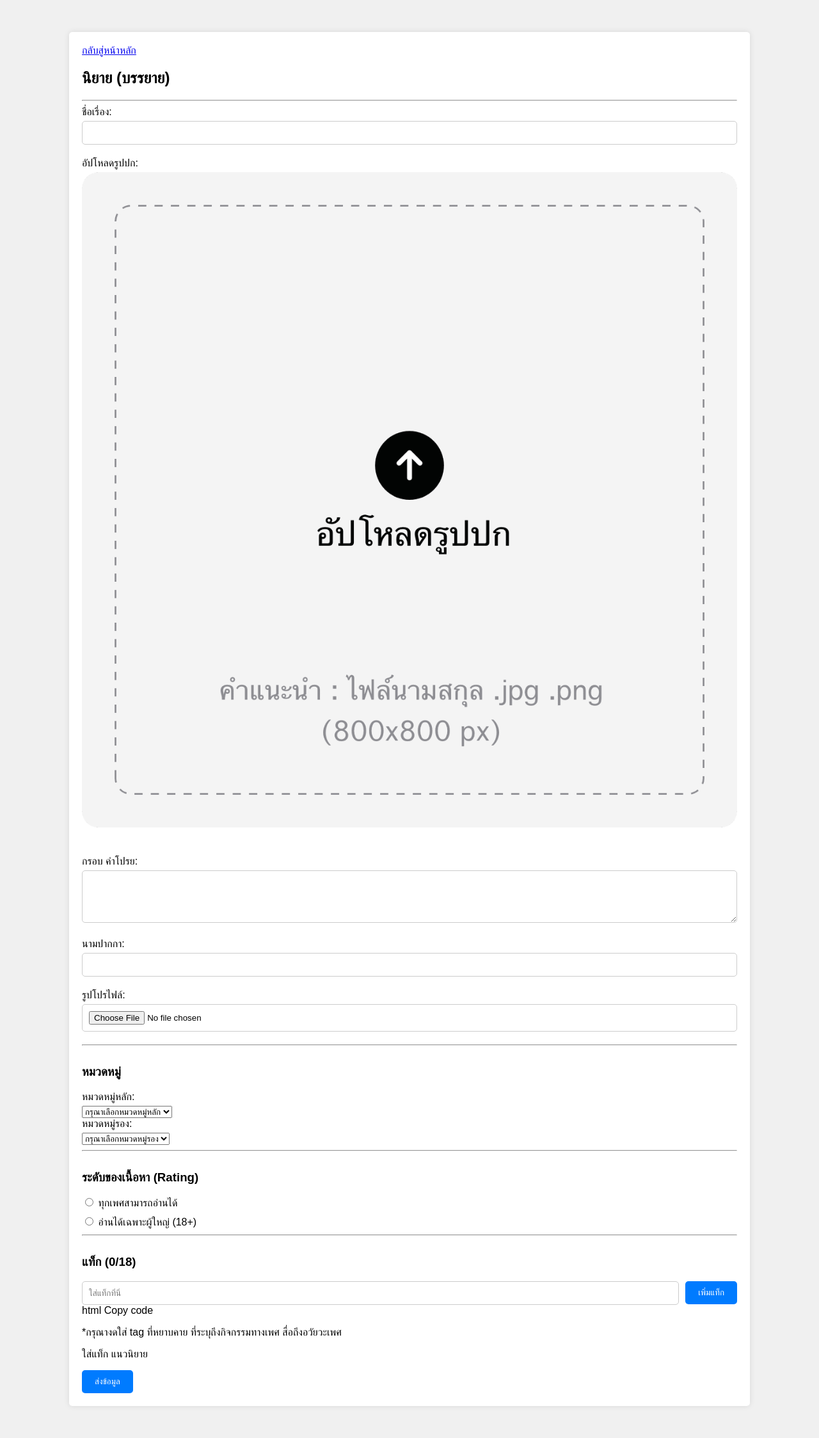
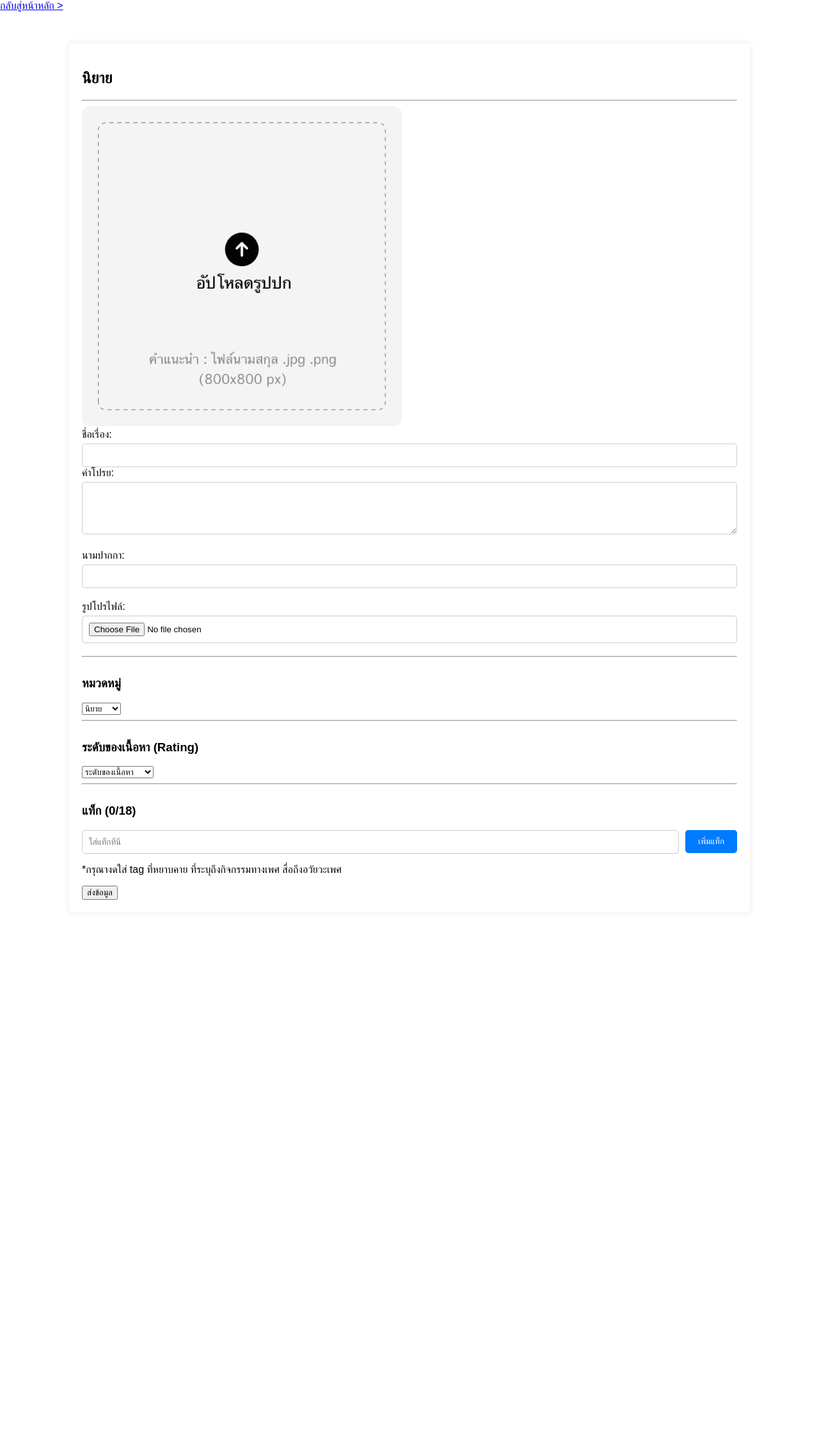
Before and after one commit to MOOOOOOMOOOOOO/project_oop, a FastAPI app: template Templates/add_writing.html in a window 1280 px wide. Shown: the whole page at 64% size. After the commit the page ends 1406 px from the top, so only its background shows below. Run offline with FastAPI, Linux system fonts and the light colour scheme; the template is opened without the code that fills it, so the values that code supplies are empty; parts of the project's set-up code (start-up, migrations or seed data) failed here and were passed over.

Commit message:
าเีา

```diff
--- a/Templates/add_writing.html
+++ b/Templates/add_writing.html
@@ -7,23 +7,22 @@
     <link rel="stylesheet" href="style.css">
 </head>
 <body>
+    <a href="index.html">กลับสู่หน้าหลัก > </a>
     <div class="writing-container">
-        <a href="index.html">กลับสู่หน้าหลัก</a>
-        <h2>นิยาย (บรรยาย)</h2>
+        <h2>นิยาย</h2>
         <hr>
         <div class="form">
-            <div class="form-group">
+            <div class="upload-cover-group form-group">
+                <input type="file" id="upload-cover" name="upload-cover" accept="image/*" style="display:none;">
+                <img class="image" src="uplade_picture.png" onclick="document.getElementById('upload-cover').click();">
+                <div class="right-section">
                     <label for="writing-title">ชื่อเรื่อง:</label>
+                    <div class="title-box">
                         <input type="text" id="writing-title" name="writing-title" required>
                     </div>
-            <div class="form-group">
-                <label for="upload-cover">อัปโหลดรูปปก:</label>
-                <input type="file" id="upload-cover" name="upload-cover" accept="image/*" style="display:none;">
-                <img class="image" src="uplade_picture.png" onclick="document.getElementById('upload-cover').click();">
+                    <label for="caption">คำโปรย:</label>
+                    <textarea id="caption" name="caption" rows="4" required></textarea>
                 </div>
-            <div class="form-group">
-                <label for="caption">กรอบ คำโปรย:</label>
-                <textarea id="caption" name="caption" rows="4" required></textarea>
             </div>
             <div class="form-group">
                 <label for="pen-name">นามปากกา:</label>
@@ -33,32 +32,26 @@
                 <label for="profile-image">รูปโปรไฟล์:</label>
                 <input type="file" id="profile-image" name="profile-image" accept="image/*" required>
             </div>
-        </div>
             <hr>
             <div class="categories">
                 <h3>หมวดหมู่</h3>
-            <div class="main-category">
-                <label for="main-category">หมวดหมู่หลัก:</label>
-                <select id="main-category" name="main-category" required>
-                    <option value="">กรุณาเลือกหมวดหมู่หลัก</option>
-                    <!-- เพิ่ม option ตามความเหมาะสม -->
+                <select id="category" name="category">
+                    <option value="นิยาย">นิยาย</option>
+                    <option value="แฟนฟิค">แฟนฟิค</option>
+                    <option value="การ์ตูน">การ์ตูน</option>
                 </select>
-            </div>
-            <div class="sub-category">
-                <label for="sub-category">หมวดหมู่รอง:</label>
-                <select id="sub-category" name="sub-category">
-                    <option value="">กรุณาเลือกหมวดหมู่รอง</option>
-                    <!-- เพิ่ม option ตามความเหมาะสม -->
-                </select>
-            </div>
             </div>
             <hr>
             <div class="rating">
                 <h3>ระดับของเนื้อหา (Rating)</h3>
-            <div class="rating-options">
-                <label><input type="radio" name="rating" value="0" required> ทุกเพศสามารถอ่านได้</label>
-                <label><input type="radio" name="rating" value="18"> อ่านได้เฉพาะผู้ใหญ่ (18+)</label>
-            </div>
+                <select id="category" name="category">
+                    <option value="ระดับของเนื้อหา">ระดับของเนื้อหา</option>
+                    <option value="ทุกวัย">ทุกวัย</option>
+                    <option value="ปฐมวัย อายุ 3-5 ปี">ปฐมวัย อายุ 3-5 ปี</option>
+                    <option value="เด็ก อายุ 6-12 ปี">ปฐมวัย อายุ 3-5 ปี</option>
+                    <option value="น.13 อายุ 13 ปีขึ้นไป">ปฐมวัย อายุ 3-5 ปี</option>
+                    <option value="ฉ.20 เฉพาะผู้ใหญ่ อายุ 20 ปีขึ้นไป">ปฐมวัย อายุ 3-5 ปี</option>
+                </select>
             </div>
             <hr>
             <div class="tags">
@@ -67,26 +60,11 @@
                     <input type="text" id="tag-input" name="tags" placeholder="ใส่แท็กที่นี่" required>
                     <button id="add-tag-button">เพิ่มแท็ก</button>
                 </div>
-
-html
-Copy code
                 <p>*กรุณางดใส่ tag ที่หยาบคาย ที่ระบุถึงกิจกรรมทางเพศ สื่อถึงอวัยวะเพศ</p>
-            <p>ใส่แท็ก แนวนิยาย</p>
             </div>
             <button type="submit">ส่งข้อมูล</button>
         </div>
-
-    <script>
-        document.getElementById('add-tag-button').addEventListener('click', function() {
-            var tagInput = document.getElementById('tag-input');
-            var tagValue = tagInput.value;
-            var tagsContainer = document.querySelector('.tags-input');
-            var tagElement = document.createElement('div');
-            tagElement.classList.add('tag');
-            tagElement.textContent = tagValue;
-            tagsContainer.appendChild(tagElement);
-            tagInput.value = '';
-        });
-    </script>
+    </div>
+    <script src="script.js"></script>
 </body>
 </html>
--- a/Templates/style.css
+++ b/Templates/style.css
@@ -1,9 +1,11 @@
+/* General styles */
 html, body {
     margin: 0;
     padding: 0;
     font-family: "IBM Plex Sans Thai", sans-serif;
 }
 
+/* Header styles */
 .buy_coin_title {
     background-color: rgb(98, 153, 177);
     padding: 20px;
@@ -25,7 +27,7 @@ html, body {
     color: aliceblue;
     padding: 15px;
     display: inline-block;
-    text-decoration:none ;
+    text-decoration: none;
 }
 
 .brand {
@@ -34,19 +36,17 @@ html, body {
 }
 
 .button {
-    color:antiquewhite;
+    color: antiquewhite;
     background-color: brown;
     padding: 15px;
     text-align: center;
     text-decoration: none;
     margin-bottom: 10px;
-    /* display: block; */
     display: inline-block;
     width: 50px;
 }
 
 .payment_img {
-    /* color:rgb(73, 72, 72); */
     background-color: rgba(75, 73, 73, 0.493);
     padding: 0.7px;
     margin-left: 20px;
@@ -59,6 +59,7 @@ html, body {
     background-color: rgb(75, 81, 82);
 }
 
+/* Login styles */
 .login-container {
     width: 300px;
     margin: 0 auto;
@@ -68,34 +69,34 @@ html, body {
     background-color: white;
 }
 
-.box {
+.login-container .box {
     background-color: white;
     padding: 0px 0px;
 }
 
-.image {
+.login-container .image {
     width: 100%;
     margin-bottom: 20px;
 }
 
-.form-group {
+.login-container .form-group {
     margin-bottom: 20px;
 }
 
-label {
+.login-container label {
     display: block;
     margin-bottom: 5px;
 }
 
-input[type="text"],
-input[type="password"] {
+.login-container input[type="text"],
+.login-container input[type="password"] {
     width: 100%;
     padding: 10px;
-    border: 1px solid #ccc;
+    border: 1px solid white;
     border-radius: 5px;
 }
 
-button {
+.login-container button {
     padding: 10px 20px;
     background-color: #007bff;
     color: #fff;
@@ -104,17 +105,11 @@ button {
     cursor: pointer;
 }
 
-button:hover {
+.login-container button:hover {
     background-color: #0056b3;
 }
 
-body {
-    font-family: Arial, sans-serif;
-    background-color: #f0f0f0;
-    margin: 0;
-    padding: 0;
-}
-
+/* Add writing styles */
 .writing-container {
     width: 80%;
     margin: 50px auto;
@@ -124,18 +119,18 @@ body {
     box-shadow: 0 0 10px rgba(0, 0, 0, 0.1);
 }
 
-.form-group {
+.writing-container .form-group {
     margin-bottom: 20px;
 }
 
-.form-group label {
+.writing-container .form-group label {
     display: block;
     margin-bottom: 5px;
 }
 
-.form-group input[type="text"],
-.form-group input[type="file"],
-.form-group textarea {
+.writing-container .form-group input[type="text"],
+.writing-container .form-group input[type="file"],
+.writing-container .form-group textarea {
     width: 100%;
     padding: 10px;
     border: 1px solid #ccc;
@@ -143,23 +138,23 @@ body {
     box-sizing: border-box;
 }
 
-.categories,
-.rating,
-.tags {
+.writing-container .categories,
+.writing-container .rating,
+.writing-container .tags {
     margin-top: 30px;
 }
 
-.rating-options label {
+.writing-container .rating-options label {
     display: block;
     margin-bottom: 10px;
 }
 
-.tags-input {
+.writing-container .tags-input {
     display: flex;
     align-items: center;
 }
 
-.tags-input input[type="text"] {
+.writing-container .tags-input input[type="text"] {
     flex: 1;
     padding: 10px;
     border: 1px solid #ccc;
@@ -168,7 +163,7 @@ body {
     margin-right: 10px;
 }
 
-.tags-input button {
+.writing-container .tags-input button {
     padding: 10px 20px;
     background-color: #007bff;
     color: #fff;
@@ -177,9 +172,16 @@ body {
     cursor: pointer;
 }
 
-.tags-input button:hover {
+.writing-container .tags-input button:hover {
     background-color: #0056b3;
 }
+
+.upload-cover-group img {
+    max-width: 500px;
+    max-height: 500px;
+    cursor: pointer;
+}
+
 
 /* .login_title {
     color: black;
```
Also changed, not shown: scripts/script.js (+18 -19 lines), 1 other file. Lines whose indentation alone changed are shown as unchanged.
